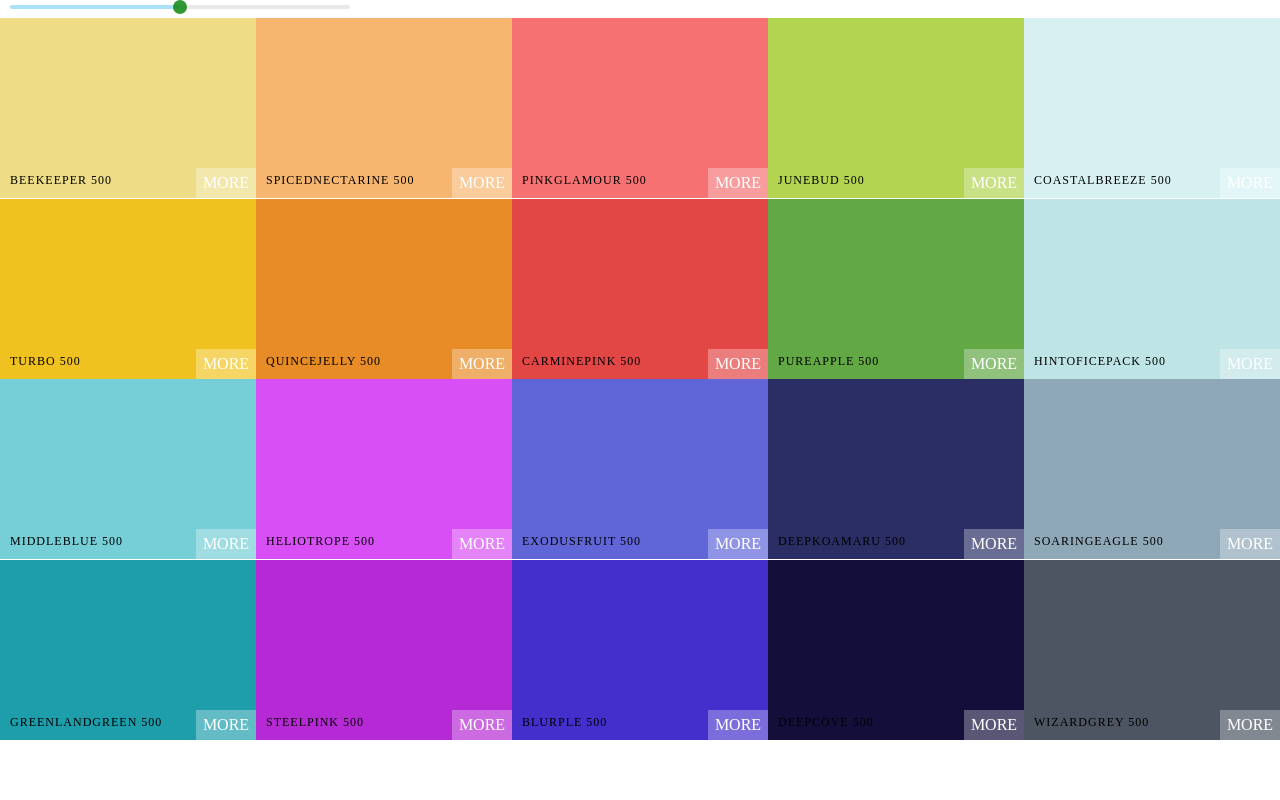
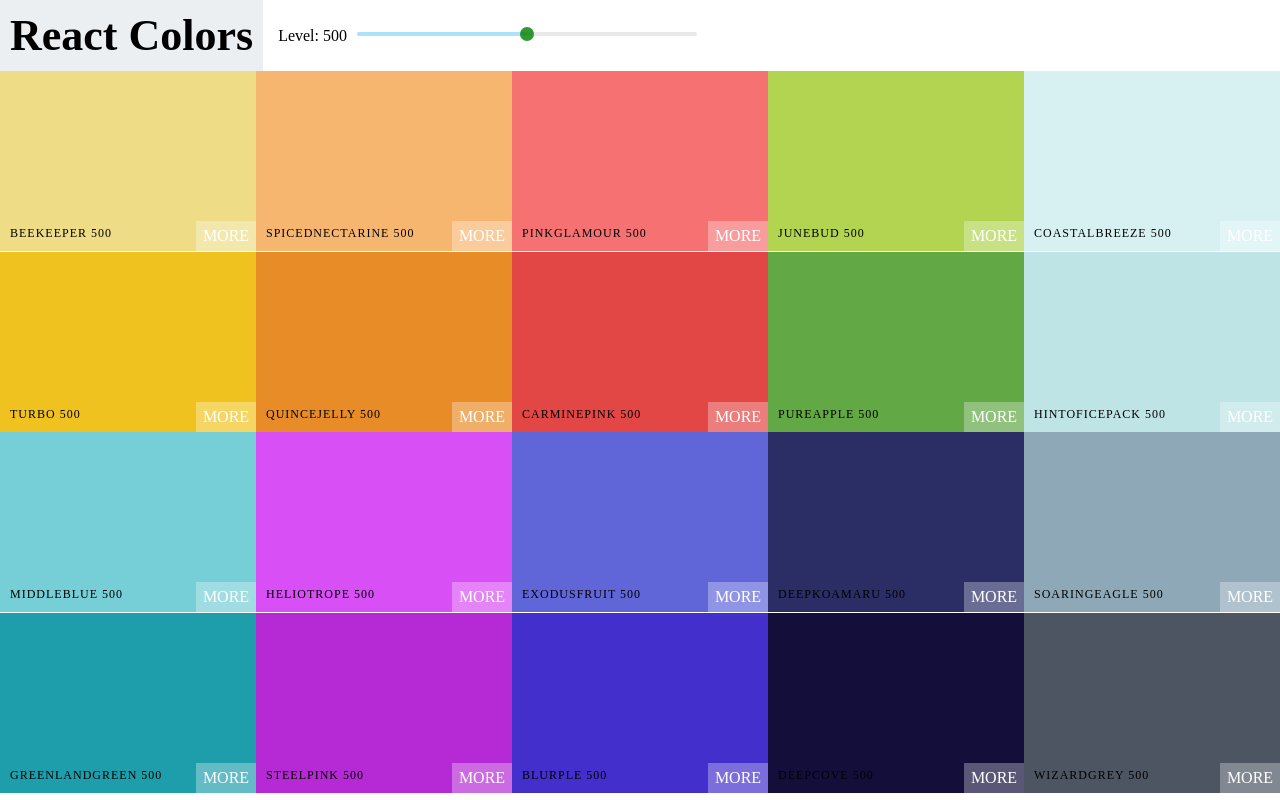
Before and after one commit to Waydj/colors, a React (Vite) app: page / in a window 1280 px wide. Built offline with nearby package versions, Linux system fonts and the light colour scheme.

Commit message:
add navbar

```diff
--- /dev/null
+++ b/src/Navbar.css
@@ -0,0 +1,37 @@
+.navbar {
+  display: flex;
+  align-items: center;
+  justify-content: flex-start;
+}
+
+.logo {
+  margin-right: 15px;
+  padding: 10px;
+  font-size: 22px;
+  background-color: #eceff1;
+}
+
+.logo a {
+  color: black;
+  text-decoration: none;
+}
+
+.slider {
+  width: 340px;
+  margin: 0 10px;
+  display: inline-block;
+}
+
+.rc-slider {
+  background-color: transparent;
+}
+
+.rc-slider-handle,
+.rc-slider-handle:active,
+.rc-slider-handle:focus,
+.rc-slider-handle:hover {
+  background-color: green;
+  outline: none;
+  border: 2px solid green;
+  box-shadow: none;
+}
--- /dev/null
+++ b/src/Navbar.jsx
@@ -0,0 +1,27 @@
+import Slider from "rc-slider";
+import "rc-slider/assets/index.css";
+import "./Navbar.css";
+
+export const Navbar = ({ level, setLevel }) => {
+  return (
+    <header className="navbar">
+      <div className="logo">
+        <a href="/">
+          <h1>React Colors</h1>
+        </a>
+      </div>
+      <div className="slider-container">
+        <span>Level: {level}</span>
+        <div className="slider">
+          <Slider
+            defaultValue={level}
+            min={100}
+            max={900}
+            onChange={setLevel}
+            step={100}
+          />
+        </div>
+      </div>
+    </header>
+  );
+};
--- a/src/Palette.css
+++ b/src/Palette.css
@@ -5,23 +5,3 @@
 .palette-colors {
   height: 90%;
 }
-
-.slider {
-  width: 340px;
-  margin: 0 10px;
-  display: inline-block;
-}
-
-.rc-slider {
-  background-color: transparent;
-}
-
-.rc-slider-handle,
-.rc-slider-handle:active,
-.rc-slider-handle:focus,
-.rc-slider-handle:hover {
-  background-color: green;
-  outline: none;
-  border: 2px solid green;
-  box-shadow: none;
-}
--- a/src/Palette.jsx
+++ b/src/Palette.jsx
@@ -1,8 +1,7 @@
 import { useState } from "react";
-import Slider from "rc-slider";
 import { ColorBox } from "./ColorBox";
-import "rc-slider/assets/index.css";
 import "./Palette.css";
+import { Navbar } from "./Navbar";
 
 export const Palette = ({ palette }) => {
   const [level, setLevel] = useState(500);
@@ -13,15 +12,7 @@ export const Palette = ({ palette }) => {
 
   return (
     <div className="palette">
-      <div className="slider">
-        <Slider
-          defaultValue={level}
-          min={100}
-          max={900}
-          onChange={setLevel}
-          step={100}
-        />
-      </div>
+      <Navbar level={level} setLevel={setLevel} />
       <div className="palette-colors">{colorBoxes}</div>
     </div>
   );
```
